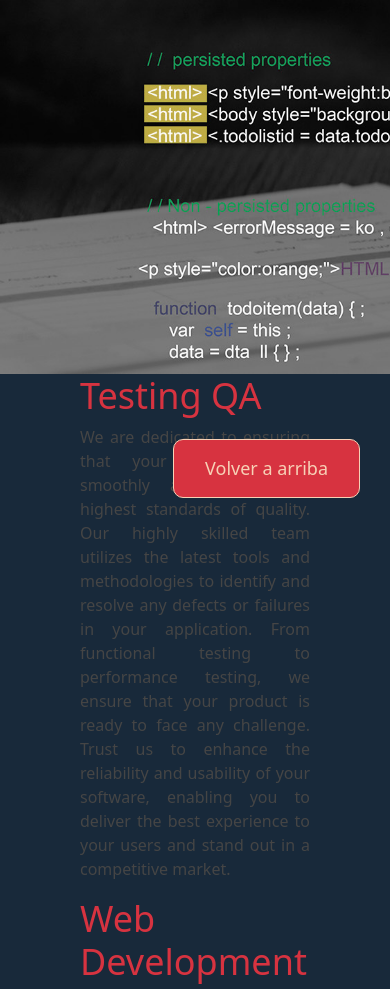
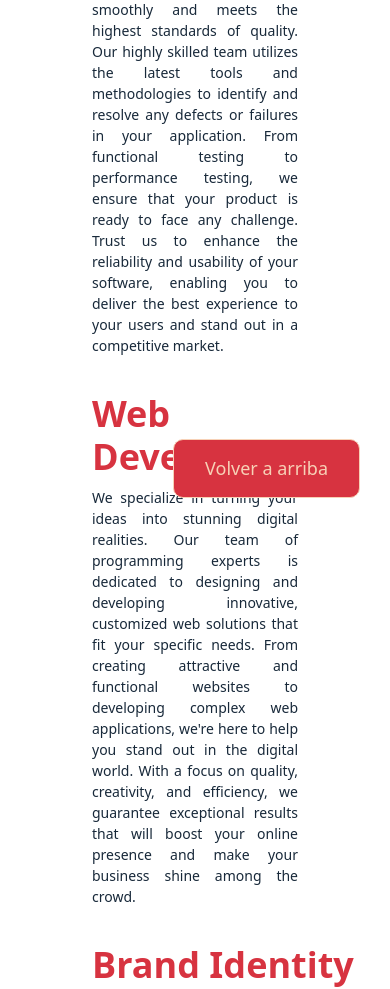
Before and after one commit to barbatjuan/EF-Barbat, a plain HTML site: page pages/services.html in a window 390 px wide. Shown: the part 326-1315 px from the top of the page. Drawn offline with nearby package versions, Linux system fonts and the light colour scheme.

Commit message:
Page Services responsive

```diff
--- a/assets/styles/styles.css
+++ b/assets/styles/styles.css
@@ -463,6 +463,7 @@ H2 {
   height: 500px;
   background-repeat: no-repeat;
   background-size: cover;
+  background-position: center;
   overflow: hidden;
 }
 
@@ -470,18 +471,23 @@ H2 {
   text-align: initial;
   padding-left: 80px;
   color: #d73340;
+  font-weight: 800;
 }
 
 .textServices {
   font-family: system-ui, -apple-system, BlinkMacSystemFont, "Segoe UI", Roboto,
     Oxygen, Ubuntu, Cantarell, "Open Sans", "Helvetica Neue", sans-serif;
-  font-size: 16px;
+  font-size: 18px;
   padding-left: 80px;
   padding-right: 80px;
   text-align: justify;
-  color: #454545;
+  color: #18293a;
+  padding-bottom: 20px;
 }
 
+.bootstrapServices {
+  background-color: #ffffff;
+}
 /* Boton de "Ir Arriba"*/
 #toTopButton {
   position: fixed; /* Fixed/sticky position */
@@ -654,6 +660,13 @@ H2 {
   font-weight: 600;
 }
 
+@media screen and (max-width: 1100px) {
+  .imageServices {
+    width: 1100px;
+    height: 400px;
+  }
+}
+
 @media screen and (max-width: 768px) {
   .divBoostrapBG {
     display: none;
@@ -672,4 +685,19 @@ H2 {
   .ulSection {
     width: 180px;
   }
+  .textServices {
+    font-weight: 500;
+    font-size: 14px;
+  }
+
+  .imageServices {
+    width: 768px;
+    height: 300px;
+  }
 }
+
+@media screen and (max-width: 440px) {
+  .imageServices {
+    display: none;
+  }
+}
--- a/pages/services.html
+++ b/pages/services.html
@@ -53,29 +53,30 @@
       </nav>
     </header>
     <div class="imageServices"></div>
-    <section>
-      <h2 class="h2Center">Testing QA</h2>
-      <p class="textServices">
-        We are dedicated to ensuring that your software runs smoothly and meets
-        the highest standards of quality. Our highly skilled team utilizes the
-        latest tools and methodologies to identify and resolve any defects or
-        failures in your application. From functional testing to performance
-        testing, we ensure that your product is ready to face any challenge.
-        Trust us to enhance the reliability and usability of your software,
-        enabling you to deliver the best experience to your users and stand out
-        in a competitive market.
+    <section class="bootstrapServices">
+      <div class="container">
+        <h2 class="col h2Center py-3">Testing QA</h2>
+        <p class="col textServices">
+          We are dedicated to ensuring that your software runs smoothly and
+          meets the highest standards of quality. Our highly skilled team
+          utilizes the latest tools and methodologies to identify and resolve
+          any defects or failures in your application. From functional testing
+          to performance testing, we ensure that your product is ready to face
+          any challenge. Trust us to enhance the reliability and usability of
+          your software, enabling you to deliver the best experience to your
+          users and stand out in a competitive market.
         </p>
 
-      <h2 class="h2Center">Web Development</h2>
-      <p class="textServices">
-        We specialize in turning your ideas into stunning digital realities. Our
-        team of programming experts is dedicated to designing and developing
-        innovative, customized web solutions that fit your specific needs. From
-        creating attractive and functional websites to developing complex web
-        applications, we're here to help you stand out in the digital world.
-        With a focus on quality, creativity, and efficiency, we guarantee
-        exceptional results that will boost your online presence and make your
-        business shine among the crowd.
+        <h2 class="col h2Center">Web Development</h2>
+        <p class="col textServices">
+          We specialize in turning your ideas into stunning digital realities.
+          Our team of programming experts is dedicated to designing and
+          developing innovative, customized web solutions that fit your specific
+          needs. From creating attractive and functional websites to developing
+          complex web applications, we're here to help you stand out in the
+          digital world. With a focus on quality, creativity, and efficiency, we
+          guarantee exceptional results that will boost your online presence and
+          make your business shine among the crowd.
         </p>
         <h2 class="h2Center">Brand Identity</h2>
         <p class="textServices">
@@ -90,6 +91,7 @@
           image, you can be confident that your brand will stand out from the
           competition and make a lasting impression on customers.
         </p>
+      </div>
     </section>
     <button id="toTopButton">
       <a href="./../pages/services.html" target="_top"> Volver a arriba </a>
```
Lines whose indentation alone changed are shown as unchanged.
